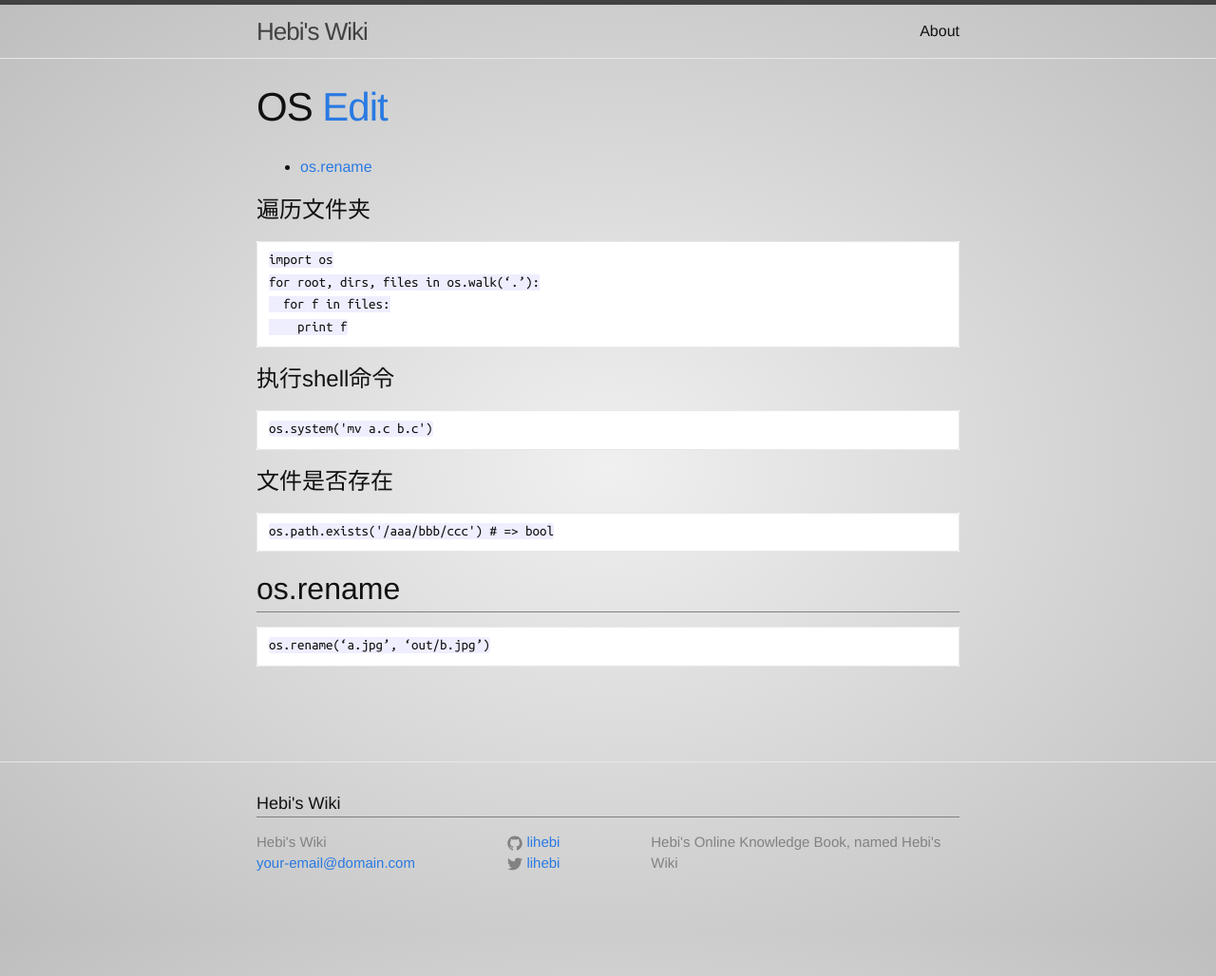
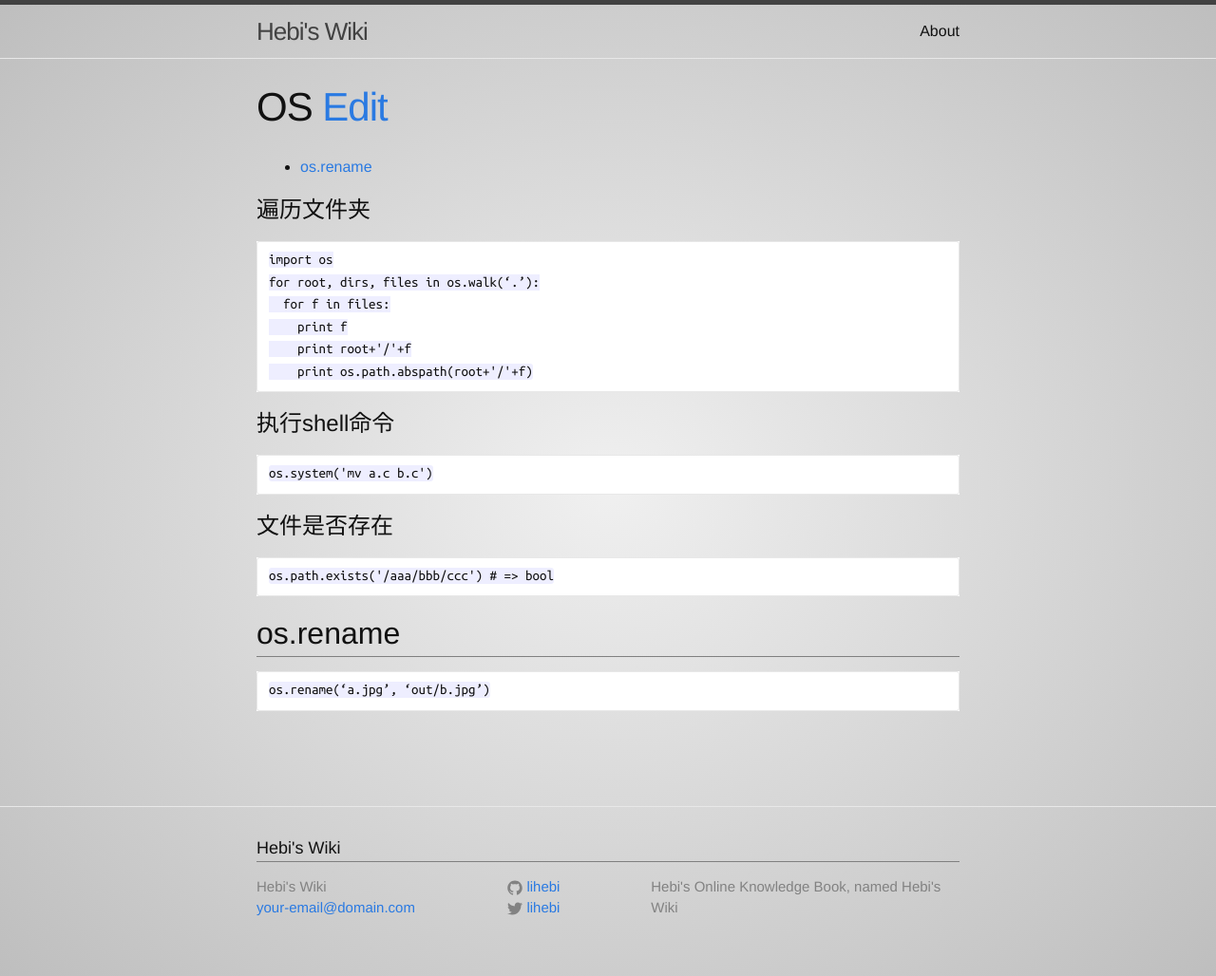
Before and after one commit to lihebi/wiki-old, a Jekyll site: the page built from _wiki/language/script-languages/python/os.md, in a window 1280 px wide. Shown: the whole page at 95% size. Built offline with Jekyll 4.4.1, drawn with Linux system fonts in a browser that asks for light colours; nearby versions of some CDN libraries; Markdown is read by kramdown in place of the engine named in the settings; a style sheet for code colours, icons or effects is not loaded; before the commit the page ends 981 px from its top, so only the background shows below that.

Commit message:
add path and abspath

````diff
--- a/_wiki/language/script-languages/python/os.md
+++ b/_wiki/language/script-languages/python/os.md
@@ -10,6 +10,8 @@ import os
 for root, dirs, files in os.walk(‘.’):
   for f in files:
     print f
+    print root+'/'+f
+    print os.path.abspath(root+'/'+f)
 ```
 
 执行shell命令
````
